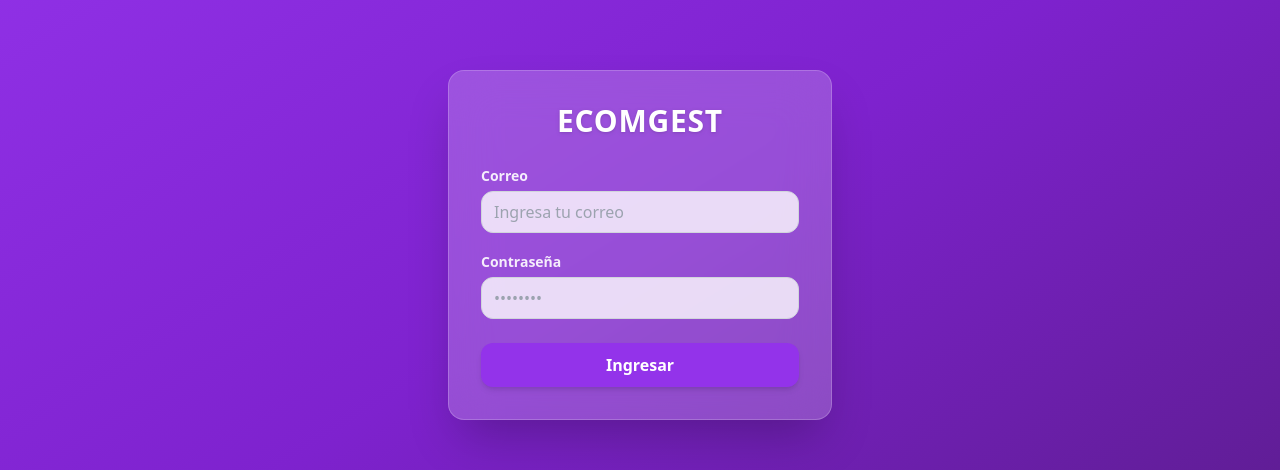
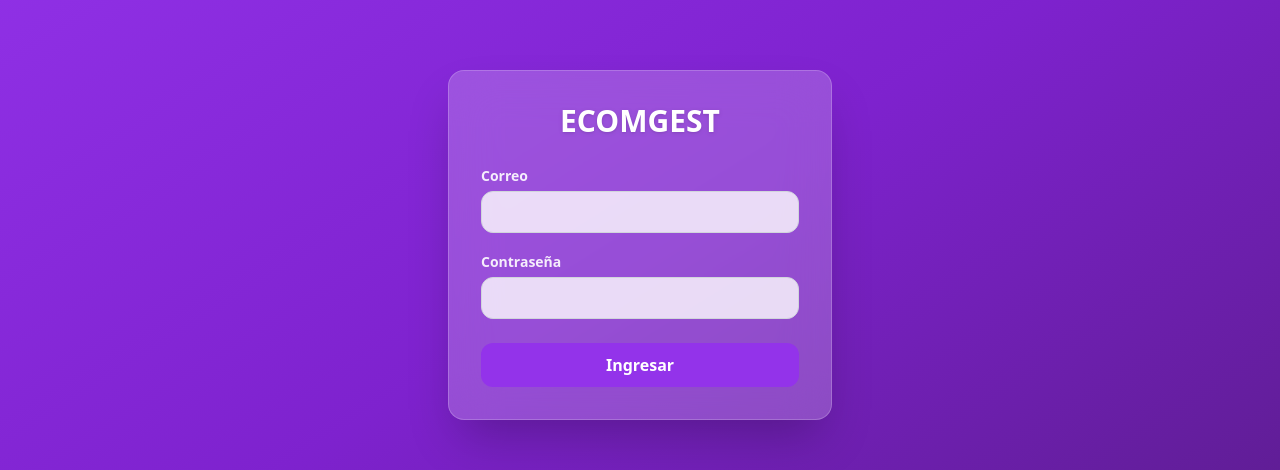
Before and after one commit to Sistemas-Calipha/ecomgest, a React (Vite) app in the folder ecomgest-frontend/: page /login in a window 1280 px wide. Shown: the part 155-625 px from the top of the page. Built offline with nearby package versions, Linux system fonts and the light colour scheme; no server answers.

Commit message:
Fix flujo multiempresa + router actualizado + Login y SelectCompany optimizados

```diff
--- a/ecomgest-frontend/src/pages/Login.jsx
+++ b/ecomgest-frontend/src/pages/Login.jsx
@@ -1,5 +1,4 @@
 // src/pages/Login.jsx
-
 import { useState } from "react";
 import api from "../utils/api";
 import { motion } from "framer-motion";
@@ -10,131 +9,85 @@ export default function Login({ onLogin }) {
   const [error, setError] = useState("");
   const [loading, setLoading] = useState(false);
 
-  const handleSubmit = async (e) => {
+  async function handleSubmit(e) {
     e.preventDefault();
     setError("");
     setLoading(true);
 
     try {
-      const res = await api.post("/auth/login", {
-        correo,
-        contrasena,
-      });
+      const res = await api.post("/auth/login", { correo, contrasena });
 
-      const data = res;
-
-      if (!data || !data.token || !data.user) {
-        setError("Respuesta inválida del servidor");
+      if (!res?.token || !res?.user) {
+        setError("Respuesta inválida del servidor.");
         setLoading(false);
         return;
       }
 
-      // ------------------------------------------------------
-      // 🔥 Seguridad fuerte → Guardar token en SESSION STORAGE
-      // ------------------------------------------------------
-      sessionStorage.setItem("token", data.token);
-      sessionStorage.setItem("pendingUser", JSON.stringify(data.user));
+      // Guardamos token preliminar (sin empresa)
+      sessionStorage.setItem("token", res.token);
 
-      // Avisar al componente padre (solo envía el usuario)
-      onLogin(data.user);
-
+      // Disparamos flujo hacia /select-company
+      onLogin(res.user);
     } catch (err) {
       console.error("❌ LOGIN ERROR:", err);
       setError("Credenciales inválidas");
     }
 
     setLoading(false);
-  };
+  }
 
   return (
-    <div
-      className="
-        min-h-screen flex items-center justify-center
-        bg-gradient-to-br from-purple-600 via-purple-700 to-purple-900
-        text-gray-900
-      "
-    >
-      {/* CARD CON ANIMACIÓN */}
+    <div className="min-h-screen flex items-center justify-center
+        bg-gradient-to-br from-purple-600 via-purple-700 to-purple-900">
+
       <motion.form
         onSubmit={handleSubmit}
         initial={{ opacity: 0, y: 20 }}
         animate={{ opacity: 1, y: 0 }}
-        transition={{ duration: 0.45, ease: "easeOut" }}
-        className="
-          w-96 p-8 rounded-2xl
-          bg-white/20 backdrop-blur-xl
-          shadow-2xl border border-white/20
-        "
+        transition={{ duration: 0.45 }}
+        className="w-96 p-8 rounded-2xl bg-white/20 backdrop-blur-xl
+                   shadow-2xl border border-white/20"
       >
-        {/* LOGO / TÍTULO */}
-        <h2 className="text-center text-3xl font-bold text-white drop-shadow mb-6 tracking-wide">
+        <h2 className="text-center text-3xl font-bold text-white drop-shadow mb-6">
           ECOMGEST
         </h2>
 
-        {/* INPUT correo */}
+        {/* EMAIL */}
         <div className="mb-4">
           <label className="text-sm font-semibold text-white/90">Correo</label>
           <input
             type="email"
-            placeholder="Ingresa tu correo"
-            className="
-              w-full mt-1 px-3 py-2
-              bg-white/80
-              border border-gray-300
-              focus:border-purple-500
-              focus:ring-2 focus:ring-purple-400/40
-              rounded-xl outline-none
-              transition
-            "
             value={correo}
             onChange={(e) => setCorreo(e.target.value)}
+            className="w-full mt-1 px-3 py-2 bg-white/80 border border-gray-300
+                       rounded-xl outline-none"
             required
           />
         </div>
 
-        {/* INPUT contraseña */}
+        {/* PASSWORD */}
         <div className="mb-6">
-          <label className="text-sm font-semibold text-white/90">
-            Contraseña
-          </label>
+          <label className="text-sm font-semibold text-white/90">Contraseña</label>
           <input
             type="password"
-            placeholder="••••••••"
-            className="
-              w-full mt-1 px-3 py-2
-              bg-white/80
-              border border-gray-300
-              focus:border-purple-500
-              focus:ring-2 focus:ring-purple-400/40
-              rounded-xl outline-none
-              transition
-            "
             value={contrasena}
             onChange={(e) => setContrasena(e.target.value)}
+            className="w-full mt-1 px-3 py-2 bg-white/80 border border-gray-300
+                       rounded-xl outline-none"
             required
           />
         </div>
 
-        {/* BOTÓN */}
         <button
           disabled={loading}
-          className="
-            w-full py-2.5 rounded-xl
-            bg-purple-600 hover:bg-purple-700
-            text-white font-semibold
-            shadow-md hover:shadow-lg
-            transition-all
-            disabled:opacity-60 disabled:cursor-not-allowed
-          "
+          className="w-full py-2.5 rounded-xl bg-purple-600 hover:bg-purple-700
+                     text-white font-semibold"
         >
           {loading ? "Ingresando..." : "Ingresar"}
         </button>
 
-        {/* ERROR */}
         {error && (
-          <p className="text-red-300 text-sm text-center font-medium mt-4">
-            {error}
-          </p>
+          <p className="text-red-300 text-sm text-center mt-4">{error}</p>
         )}
       </motion.form>
     </div>
--- a/ecomgest-frontend/src/pages/SelectCompany.jsx
+++ b/ecomgest-frontend/src/pages/SelectCompany.jsx
@@ -1,3 +1,4 @@
+// src/pages/SelectCompany.jsx
 import { useState } from "react";
 import api from "../utils/api";
 
@@ -15,42 +16,18 @@ export default function SelectCompany({ user, onCompanySelected }) {
         companyId: company.empresa_id,
       });
 
-      const data = res;
-
-      if (!data || !data.token) {
+      if (!res?.token) {
         setError("Respuesta inválida del servidor.");
         setLoading(false);
         return;
       }
 
-      // ------------------------------------------------------
-      // 🔥 TOKEN FINAL (empresa + rol) → Guardar como sesión activa
-      // ------------------------------------------------------
-      sessionStorage.setItem("token", data.token);
-      sessionStorage.setItem(
-        "userData",
-        JSON.stringify({
-          id: user.id,
-          correo: user.correo,
-          company: {
-            id: company.empresa_id,
-            nombre: company.empresa_nombre,
-          },
-          role: {
-            id: company.rol_id,
-            nombre: company.rol_nombre,
-          },
-        })
-      );
-
-      sessionStorage.removeItem("pendingUser");
-
-      // Notificar al padre (solo se envía el token final)
-      onCompanySelected(data.token);
+      // Mandamos sólo el token final al App.jsx
+      onCompanySelected(res.token);
 
     } catch (err) {
       console.error("❌ Error seleccionando empresa:", err);
-      setError("Error al seleccionar empresa.");
+      setError("No se pudo seleccionar la empresa.");
     }
 
     setLoading(false);
@@ -59,20 +36,13 @@ export default function SelectCompany({ user, onCompanySelected }) {
   return (
     <div className="flex items-center justify-center h-screen bg-gray-100 px-6">
       <div className="bg-white p-8 rounded-xl shadow-md w-[400px]">
+
         <h2 className="text-2xl font-bold text-center mb-6">
           Selecciona una empresa
         </h2>
 
         {error && (
-          <p className="text-red-500 mb-4 text-center font-medium">
-            {error}
-          </p>
-        )}
-
-        {user.empresas?.length === 0 && (
-          <p className="text-center text-gray-600">
-            No tienes empresas asociadas.
-          </p>
+          <p className="text-red-500 mb-4 text-center font-medium">{error}</p>
         )}
 
         {user.empresas?.map((empresa) => (
@@ -80,12 +50,14 @@ export default function SelectCompany({ user, onCompanySelected }) {
             key={empresa.empresa_id}
             disabled={loading}
             onClick={() => handleSelect(empresa)}
-            className="w-full mb-3 bg-purple-600 hover:bg-purple-700 text-white py-2 rounded transition disabled:opacity-50"
+            className="w-full mb-3 bg-purple-600 hover:bg-purple-700
+                       text-white py-2 rounded transition"
           >
             {empresa.empresa_nombre}
             <span className="opacity-80"> — {empresa.rol_nombre}</span>
           </button>
         ))}
+
       </div>
     </div>
   );
--- a/ecomgest-frontend/src/router/AppRouter.jsx
+++ b/ecomgest-frontend/src/router/AppRouter.jsx
@@ -35,28 +35,41 @@ import ConfigUsuarios from "../pages/Configuracion/Usuarios";
 import ConfigRoles from "../pages/Configuracion/Roles";
 import ConfigPermisos from "../pages/Configuracion/Permisos";
 
-export default function AppRouter({ user, pendingUser, onLogin, onCompanySelected, onLogout }) {
+export default function AppRouter({
+  user,
+  pendingUser,
+  onLogin,
+  onCompanySelected,
+  onLogout
+}) {
   return (
     <BrowserRouter>
       <Routes>
 
-        {/* LOGIN SIEMPRE VISIBLE */}
+        {/* LOGIN */}
         <Route
           path="/login"
           element={
             !user && !pendingUser
               ? <Login onLogin={onLogin} />
-              : <Navigate to="/" replace />
+              : <Navigate to="/select-company" replace />
           }
         />
 
-        {/* SELECT COMPANY */}
+        {/* SELECT COMPANY – SIEMPRE SE DEBE PASAR POR AQUÍ */}
         <Route
           path="/select-company"
           element={
-            pendingUser && !user
-              ? <SelectCompany user={pendingUser} onCompanySelected={onCompanySelected} />
-              : <Navigate to="/" replace />
+            pendingUser
+              ? (
+                <SelectCompany
+                  user={pendingUser}
+                  onCompanySelected={onCompanySelected}
+                />
+              )
+              : user
+              ? <Navigate to="/" replace />
+              : <Navigate to="/login" replace />
           }
         />
 
```
